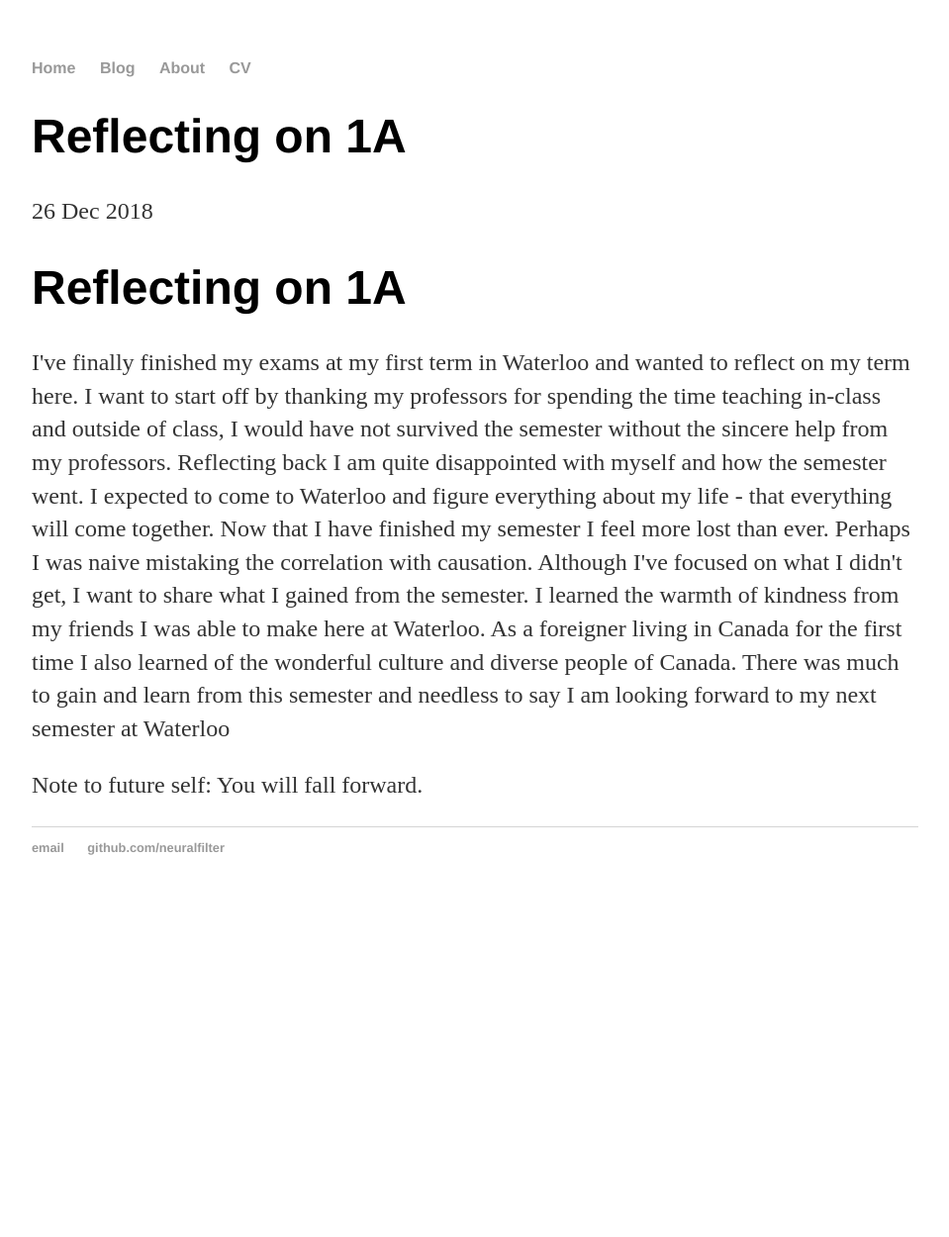
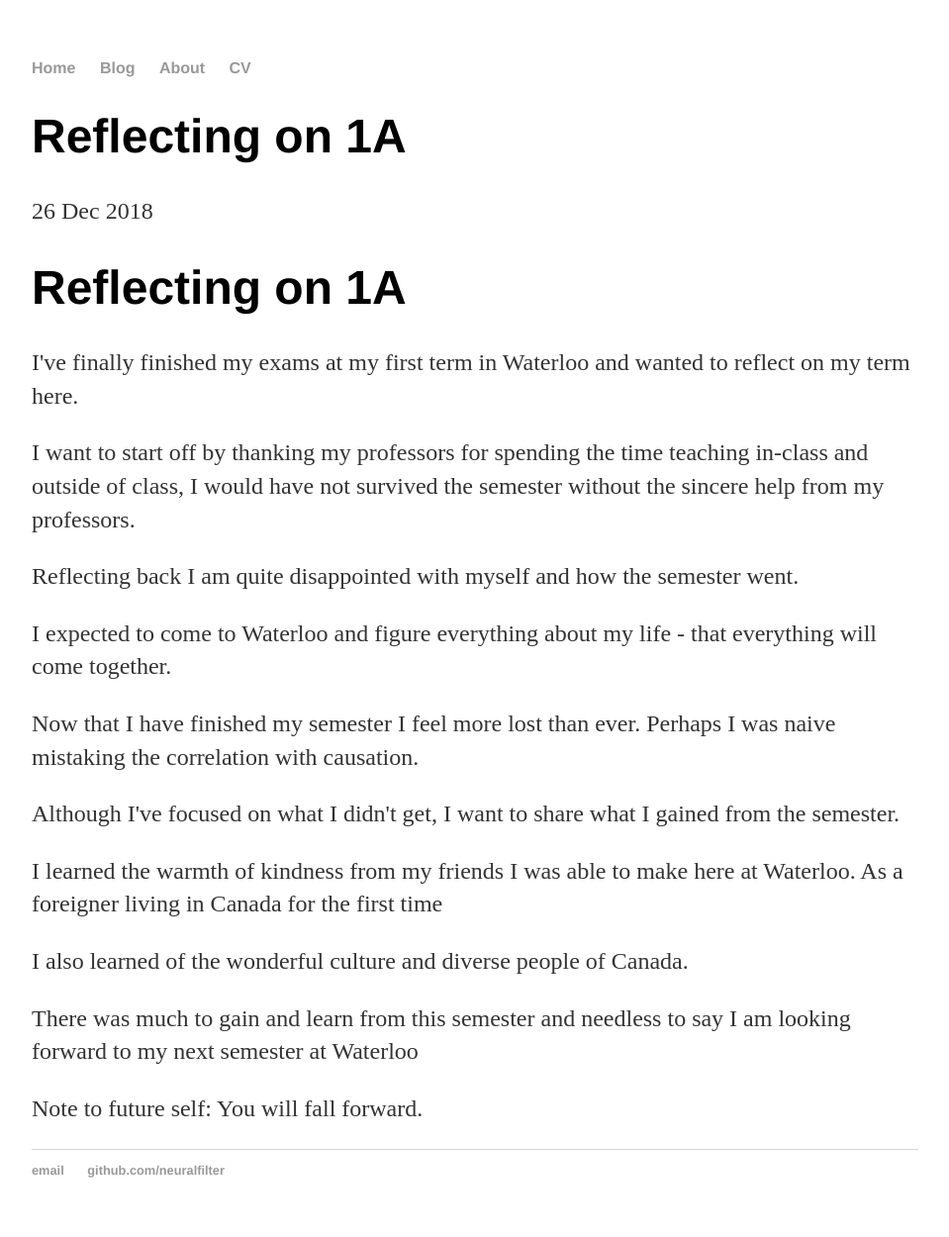
Before and after one commit to neuralfilter/neuralfilter.github.ioa, a Jekyll site: the page built from _posts/2018-12-26-Reflecting_on_1A.md, in a window 1280 px wide. Shown: the whole page at 99% size, without its empty margins (160-1119 px from the left). Built offline with Jekyll 4.4.1, drawn with Linux system fonts in a browser that asks for light colours; before the commit the page ends 924 px from its top, so only the background shows below that.

```diff
--- a/_posts/2018-12-26-Reflecting_on_1A.md
+++ b/_posts/2018-12-26-Reflecting_on_1A.md
@@ -4,16 +4,16 @@ title: "Reflecting on 1A"
 date: 2018-12-26
 ---
 <h1>Reflecting on 1A</h1>
-<p>I've finally finished my exams at my first term in Waterloo and wanted to reflect on my term here.
+<p>I've finally finished my exams at my first term in Waterloo and wanted to reflect on my term here.</p>
 
-I want to start off by thanking my professors for spending the time teaching in-class and outside of class, I would have not survived the semester without the sincere help from my professors.
-Reflecting back I am quite disappointed with myself and how the semester went.
-I expected to come to Waterloo and figure everything about my life - that everything will come together.
-Now that I have finished my semester I feel more lost than ever. Perhaps I was naive mistaking the correlation with causation.
-Although I've focused on what I didn't get, I want to share what I gained from the semester.
-I learned the warmth of kindness from my friends I was able to make here at Waterloo. As a foreigner living in Canada for the first time
-I also learned of the wonderful culture and diverse people of Canada.
-There was much to gain and learn from this semester and needless to say I am looking forward to my next semester at Waterloo</p>
+<p>I want to start off by thanking my professors for spending the time teaching in-class and outside of class, I would have not survived the semester without the sincere help from my professors.</p>
+<p>Reflecting back I am quite disappointed with myself and how the semester went.</p>
+<p>I expected to come to Waterloo and figure everything about my life - that everything will come together. </p>
+<p>Now that I have finished my semester I feel more lost than ever. Perhaps I was naive mistaking the correlation with causation.</p>
+<p>Although I've focused on what I didn't get, I want to share what I gained from the semester.</p>
+<p>I learned the warmth of kindness from my friends I was able to make here at Waterloo. As a foreigner living in Canada for the first time </p>
+<p>I also learned of the wonderful culture and diverse people of Canada.</p>
+<p>There was much to gain and learn from this semester and needless to say I am looking forward to my next semester at Waterloo</p>
 
 
 <p>Note to future self: You will fall forward.</p>
```
